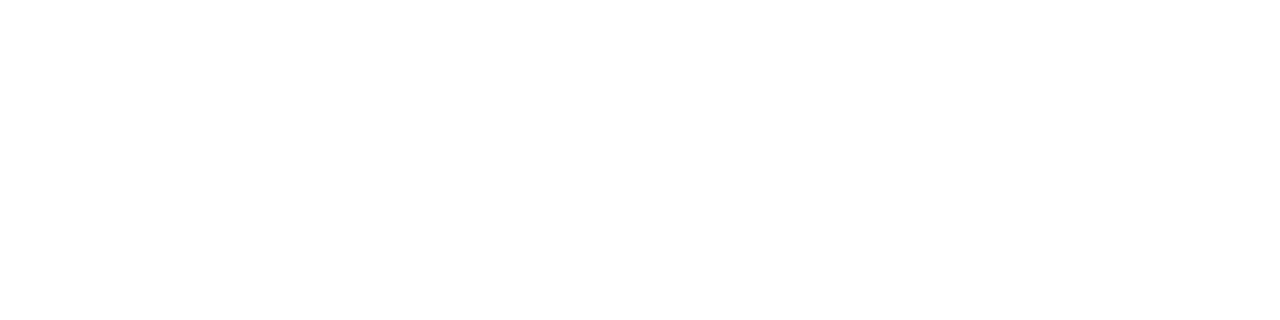
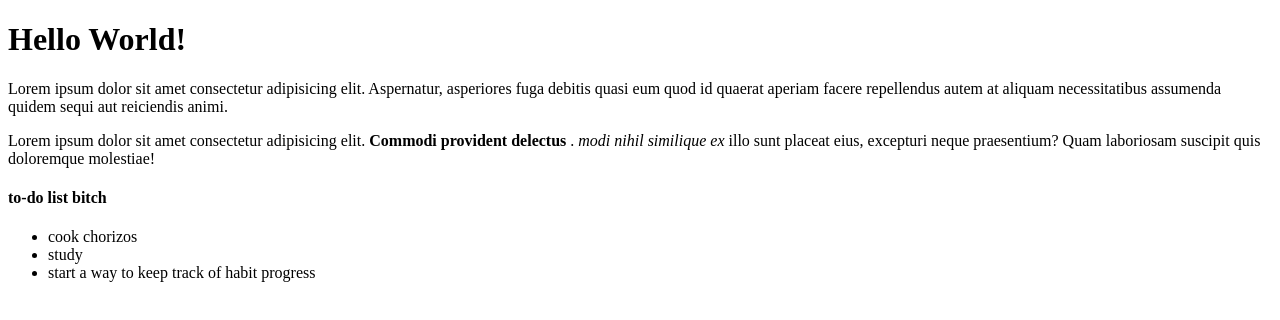
Before and after one commit to agustinclassroom/git_test, a plain HTML site: page html-boilerplate/index.html in a window 1280 px wide. Drawn offline with Linux system fonts and the light colour scheme.

```diff
--- a/html-boilerplate/index.html
+++ b/html-boilerplate/index.html
@@ -4,4 +4,19 @@
         <meta charset="UTF-8">
         <title>My First Webpage</title>
     </head>
+    <body>
+        <h1>Hello World!</h1>
+        <p>
+            Lorem ipsum dolor sit amet consectetur adipisicing elit. Aspernatur, asperiores fuga debitis quasi eum quod id quaerat aperiam facere repellendus autem at aliquam necessitatibus assumenda quidem sequi aut reiciendis animi.
+        </p>
+        <p>Lorem ipsum dolor sit amet consectetur adipisicing elit. <strong> Commodi provident delectus </strong>. <em>       modi nihil similique ex</em> illo sunt placeat eius, excepturi neque praesentium? Quam laboriosam suscipit quis doloremque molestiae!</p>
+        <h4>to-do list bitch</h4>
+        <ul>
+            <li>cook chorizos</li>
+            <li>study</li>
+            <li>start a way to keep track of habit progress</li>
+        </ul>
+
+
+    </body>
 </html>
```
Also changed, not shown: odin-links-and-images/index.html (added, +14 -0 lines).
